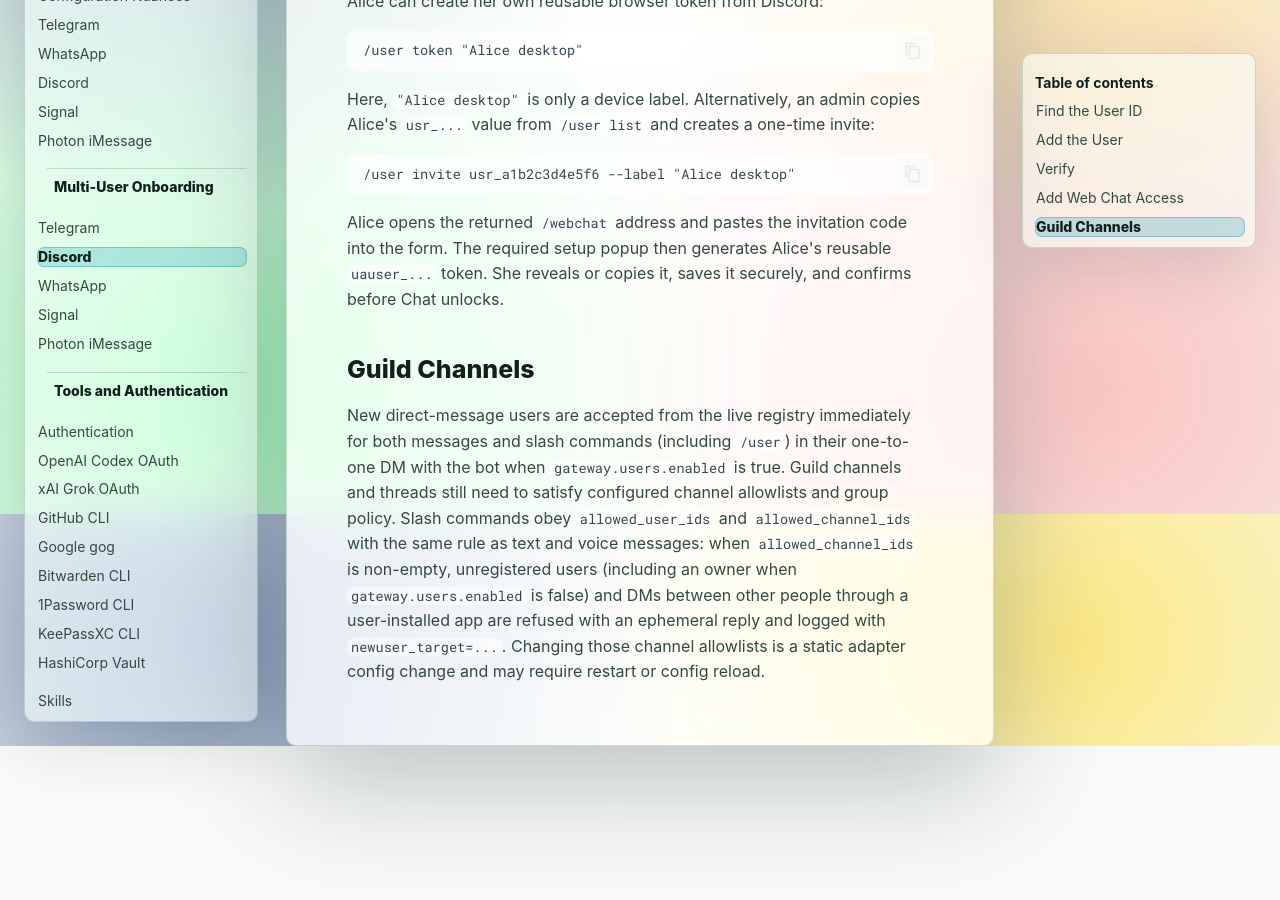
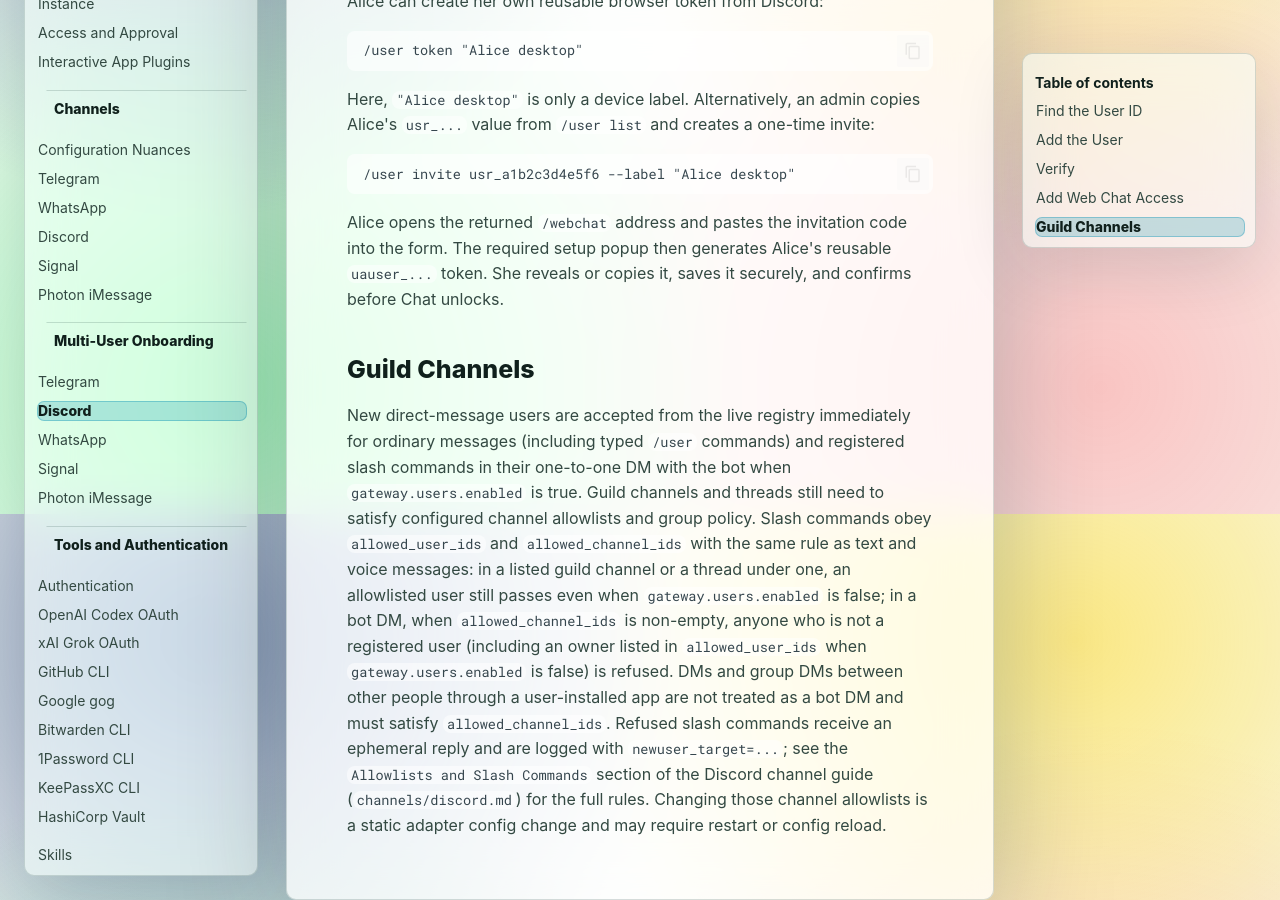
Before and after one commit to enzimo/universal-agents, an MkDocs documentation site: the page built from user_docs_source/newuser/discord.md, in a window 1280 px wide and 900 px high, scrolled down 1286 px. Built offline with MkDocs 1.6.1 and Material for MkDocs 9.7.7, drawn with Linux system fonts in a browser that asks for light colours.

Commit message:
Clarify Discord/Signal docs, update TeamArchitect prompt, and log missing Discord context
- Fix user_docs_source/newuser/discord.md so the unregistered-user refusal when allowed_channel_ids is non-empty is scoped to bot DMs (allowlisted users still pass in listed guild channels), clarify that typed /user commands are ordinary messages rather than registered slash commands, and link to channels/discord.md (C13).
- Update ua_definitions/agent_definitions/prompts/team_architect.md so Discord slash commands are documented as obeying user and channel allowlists while group policy applies to ordinary messages only (C13).
- Clarify user_docs_source/channels/signal.md that host-path keys are ignored and never read from disk, while entries without an attachment id or inline data (including bare strings or path-only objects), invalid attachment ids, or path-containing filenames are refused (C13).
- Log a structured warning (event=discord_interaction_context_missing with user_id, channel_id, chat_id, channel_type) when a non-guild Discord slash command reports neither bot-DM nor private-channel context, and assert it in tests/test_gateway_discord_app.py (C14).

[skip ci]

Co-Authored-By: Claude Opus 5.5 <noreply@anthropic.com>

```diff
--- a/user_docs_source/newuser/discord.md
+++ b/user_docs_source/newuser/discord.md
@@ -67,13 +67,19 @@ before Chat unlocks.
 ## Guild Channels
 
 New direct-message users are accepted from the live registry immediately for
-both messages and slash commands (including `/user`) in their one-to-one DM
-with the bot when `gateway.users.enabled` is true. Guild channels and threads
-still need to satisfy configured channel allowlists and group policy. Slash
-commands obey `allowed_user_ids` and `allowed_channel_ids` with the same rule
-as text and voice messages: when `allowed_channel_ids` is non-empty,
-unregistered users (including an owner when `gateway.users.enabled` is false)
-and DMs between other people through a user-installed app are refused with an
-ephemeral reply and logged with `newuser_target=...`. Changing those channel
-allowlists is a static adapter config change and may require restart or config
-reload.
+ordinary messages (including typed `/user` commands) and registered slash
+commands in their one-to-one DM with the bot when `gateway.users.enabled` is
+true. Guild channels and threads still need to satisfy configured channel
+allowlists and group policy. Slash commands obey `allowed_user_ids` and
+`allowed_channel_ids` with the same rule as text and voice messages: in a
+listed guild channel or a thread under one, an allowlisted user still passes
+even when `gateway.users.enabled` is false; in a bot DM, when
+`allowed_channel_ids` is non-empty, anyone who is not a registered user
+(including an owner listed in `allowed_user_ids` when `gateway.users.enabled`
+is false) is refused. DMs and group DMs between other people through a
+user-installed app are not treated as a bot DM and must satisfy
+`allowed_channel_ids`. Refused slash commands receive an ephemeral reply and
+are logged with `newuser_target=...`; see the `Allowlists and Slash Commands`
+section of the Discord channel guide (`channels/discord.md`) for the full
+rules. Changing those channel allowlists is a static adapter config change and
+may require restart or config reload.
```
Also changed, not shown: ua_definitions/agent_definitions/prompts/team_architect.md (+1 -1 lines), user_docs_source/channels/signal.md (+5 -3 lines), 2 other files.
